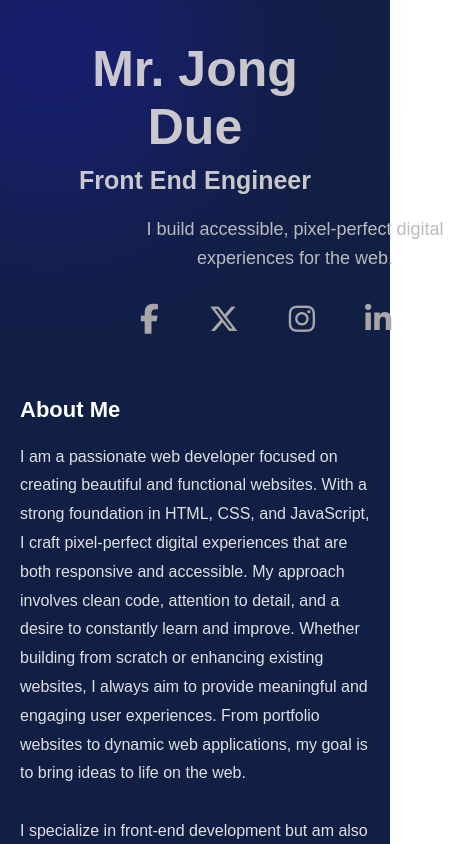
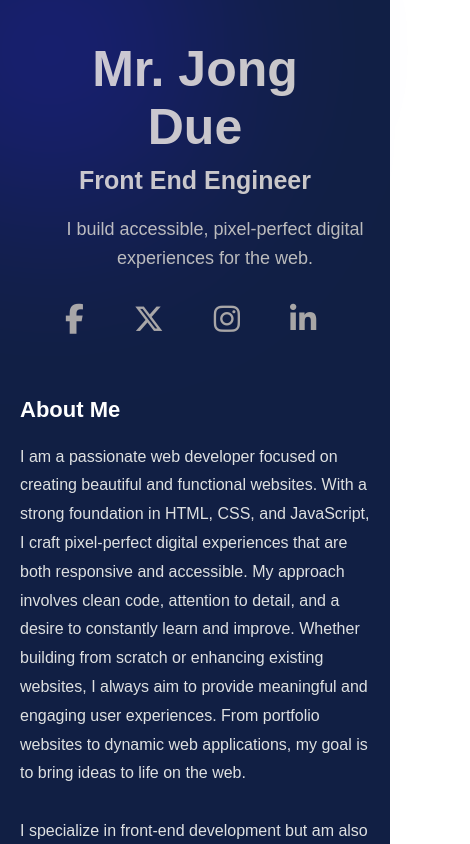
Before and after one commit to Sana20ullah/saNafolio, a plain HTML site: page index.html in a window 390 px wide. Shown: the top 844 px of the page, 470 px wide, since content can reach past the window. Drawn offline with Linux system fonts and the light colour scheme.

Commit message:
Update style.css

```diff
--- a/style.css
+++ b/style.css
@@ -174,12 +174,12 @@ body, html {
   .left-panel p {
     width: 350px;
   font-size: 18px ;
-  margin-left: 80px;
+  margin-left: 0px;
   line-height: 1.6;
   color: #bbb;
 }
 .social-icons{
-    margin-left: 100px;
+    margin-left: 25px;
     gap: 50px;
 }
 }
```
